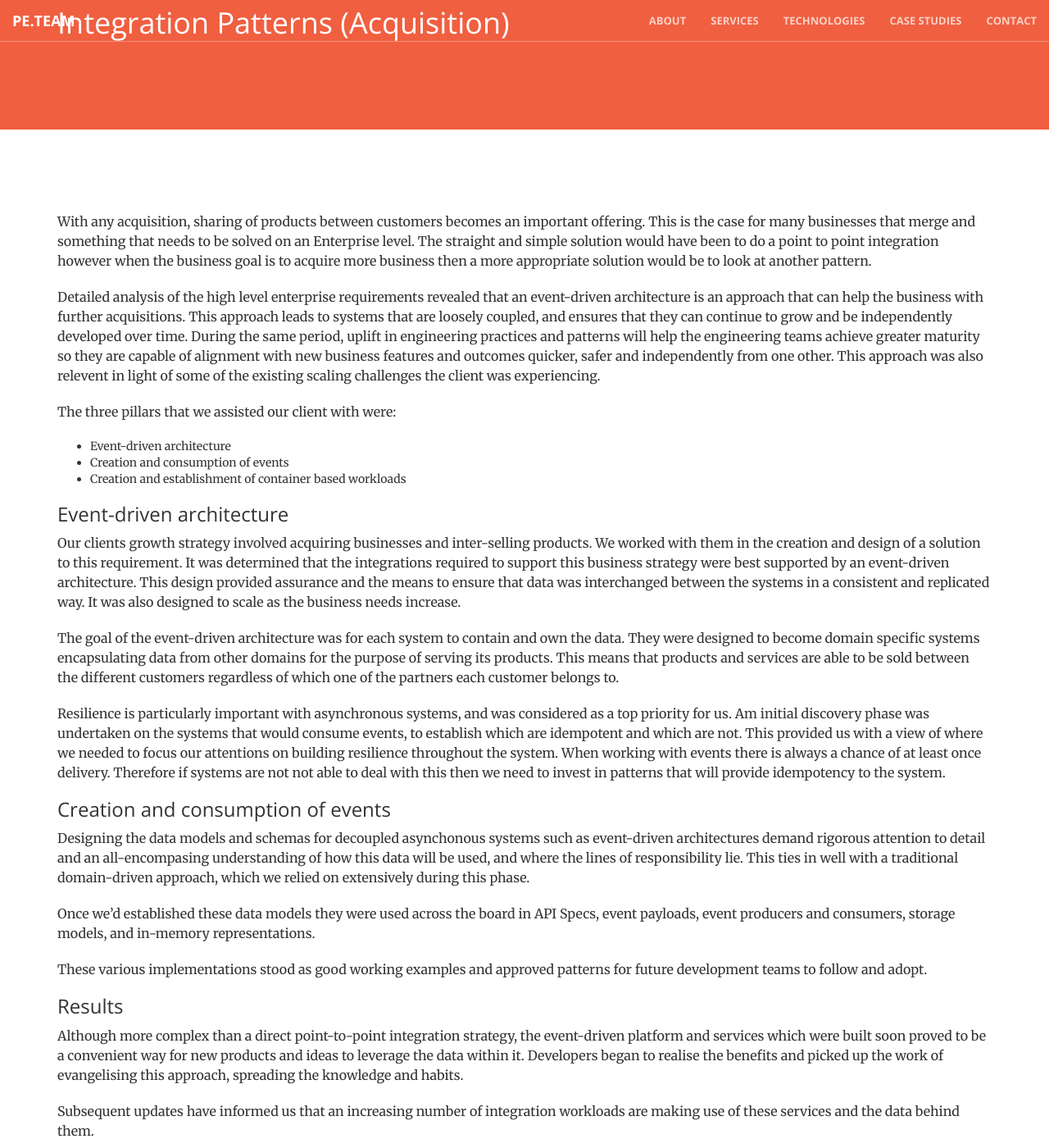
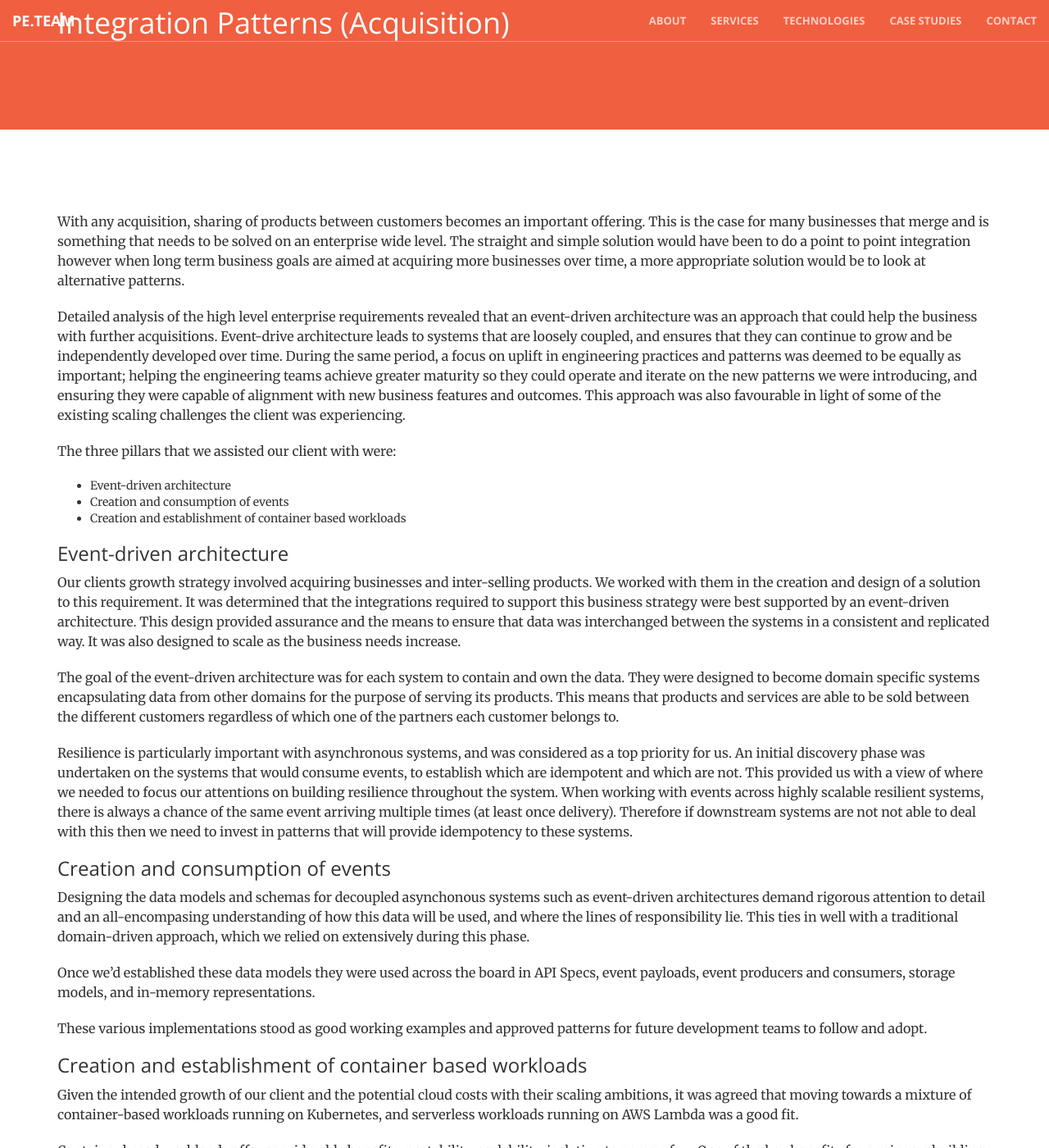
Before and after one commit to PlatformEngineeringNZ/PlatformEngineeringNZ.github.io, a Jekyll site: the page built from collections/_casestudies/acquisition-integration-patterns.md, in a window 1280 px wide and 1400 px high, scrolled down 312 px. Shown: the whole window at 82% size. Built offline with Jekyll 4.4.1, drawn with Linux system fonts in a browser that asks for light colours; nearby versions of some CDN libraries; library files that are not in the unit come from our copies; some of the changed text lies outside the part shown.

Commit message:
Updates acquisitions patterns doc

```diff
--- a/collections/_casestudies/acquisition-integration-patterns.md
+++ b/collections/_casestudies/acquisition-integration-patterns.md
@@ -3,11 +3,11 @@ layout: post
 title: "Integration Patterns (Acquisition)"
 ---
 
-With any acquisition, sharing of products between customers becomes an important offering. This is the case for many businesses that merge and something that needs to be solved on an Enterprise level. The straight and simple solution would have been to do a point to point integration however when the business goal is to acquire more business then a more appropriate solution would be to look at another pattern.
+With any acquisition, sharing of products between customers becomes an important offering. This is the case for many businesses that merge and is something that needs to be solved on an enterprise wide level. The straight and simple solution would have been to do a point to point integration however when long term business goals are aimed at acquiring more businesses over time, a more appropriate solution would be to look at alternative patterns.
 
 <!--more-->
 
-Detailed analysis of the high level enterprise requirements revealed that an event-driven architecture is an approach that can help the business with further acquisitions. This approach leads to systems that are loosely coupled, and ensures that they can continue to grow and be independently developed over time. During the same period, uplift in engineering practices and patterns will help the engineering teams achieve greater maturity so they are capable of alignment with new business features and outcomes quicker, safer and independently from one other. This approach was also relevent in light of some of the existing scaling challenges the client was experiencing.
+Detailed analysis of the high level enterprise requirements revealed that an event-driven architecture was an approach that could help the business with further acquisitions. Event-drive architecture leads to systems that are loosely coupled, and ensures that they can continue to grow and be independently developed over time. During the same period, a focus on uplift in engineering practices and patterns was deemed to be equally as important; helping the engineering teams achieve greater maturity so they could operate and iterate on the new patterns we were introducing, and ensuring they were capable of alignment with new business features and outcomes. This approach was also favourable in light of some of the existing scaling challenges the client was experiencing.
 
 The three pillars that we assisted our client with were:
 - Event-driven architecture
@@ -20,7 +20,7 @@ Our clients growth strategy involved acquiring businesses and inter-selling prod
 
 The goal of the event-driven architecture was for each system to contain and own the data. They were designed to become domain specific systems encapsulating data from other domains for the purpose of serving its products. This means that products and services are able to be sold between the different customers regardless of which one of the partners each customer belongs to.
 
-Resilience is particularly important with asynchronous systems, and was considered as a top priority for us. Am initial discovery phase was undertaken on the systems that would consume events, to establish which are idempotent and which are not. This provided us with a view of where we needed to focus our attentions on building resilience throughout the system. When working with events there is always a chance of at least once delivery. Therefore if systems are not not able to deal with this then we need to invest in patterns that will provide idempotency to the system.
+Resilience is particularly important with asynchronous systems, and was considered as a top priority for us. An initial discovery phase was undertaken on the systems that would consume events, to establish which are idempotent and which are not. This provided us with a view of where we needed to focus our attentions on building resilience throughout the system. When working with events across highly scalable resilient systems, there is always a chance of the same event arriving multiple times (at least once delivery). Therefore if downstream systems are not not able to deal with this then we need to invest in patterns that will provide idempotency to these systems.
 
 
 ### Creation and consumption of events
@@ -31,10 +31,17 @@ Once we'd established these data models they were used across the board in API S
 These various implementations stood as good working examples and approved patterns for future development teams to follow and adopt.
 
 
+### Creation and establishment of container based workloads
+Given the intended growth of our client and the potential cloud costs with their scaling ambitions, it was agreed that moving towards a mixture of container-based workloads running on Kubernetes, and serverless workloads running on AWS Lambda was a good fit.
+
+Container based workloads offer considerable benefits; portability, scalability, isolation to name a few. One of the key benefits for engineers building new features is that engineers are able to build and run containers locally just as they are run in production. This allows engineers to stand up an entire system on their local machines without relying on shared cloud environments. This development experience was a key focus for us for the client as containers were a relatively new concept for the engineering teams.
+
+As part of the engineering uplift, our team helped to develop a suite of GitHub Action templates and custom actions that made it easy for engineering teams to build and deploy containers into Kubernetes. This included tooling and documentation to be able to run the build and deployment pipelines locally; meaning an engineer could clone a repository, run a single command, and have an entire set of microservices running on their local Kubernetes instance.
+
+In addition to the CICD pipeline templates, our team also created several tools, hands-on examples, and engineer focused documentation specifically for supporting engineering teams in moving towards a modern way of working whereby engineering teams build, deploy, and run their own services without relying soley on a centralised operation team for support.
+
+
 ### Results
 Although more complex than a direct point-to-point integration strategy, the event-driven platform and services which were built soon proved to be a convenient way for new products and ideas to leverage the data within it. Developers began to realise the benefits and picked up the work of evangelising this approach, spreading the knowledge and habits.
 
 Subsequent updates have informed us that an increasing number of integration workloads are making use of these services and the data behind them.
-
-
-### Creation and establishment of container based workloads
```
